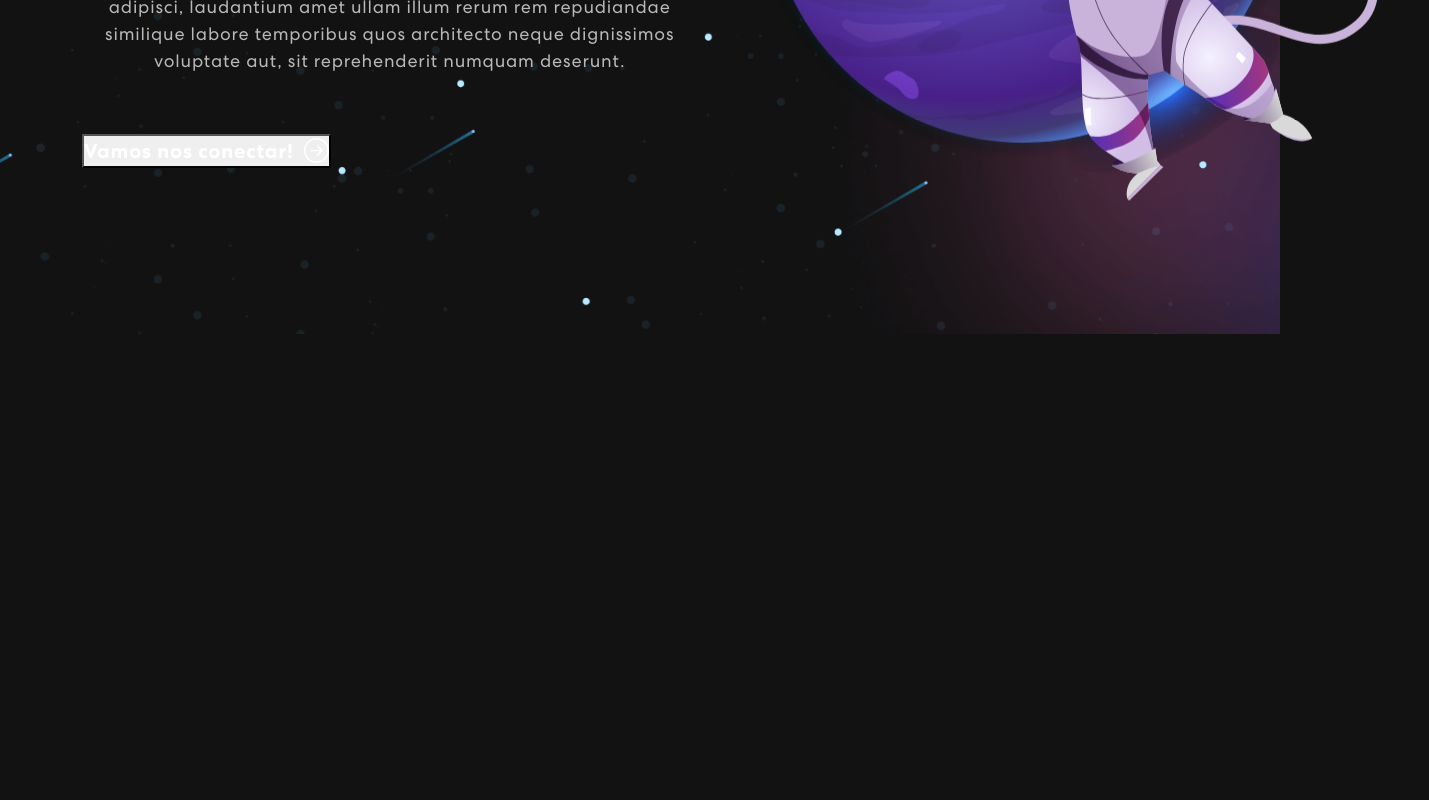
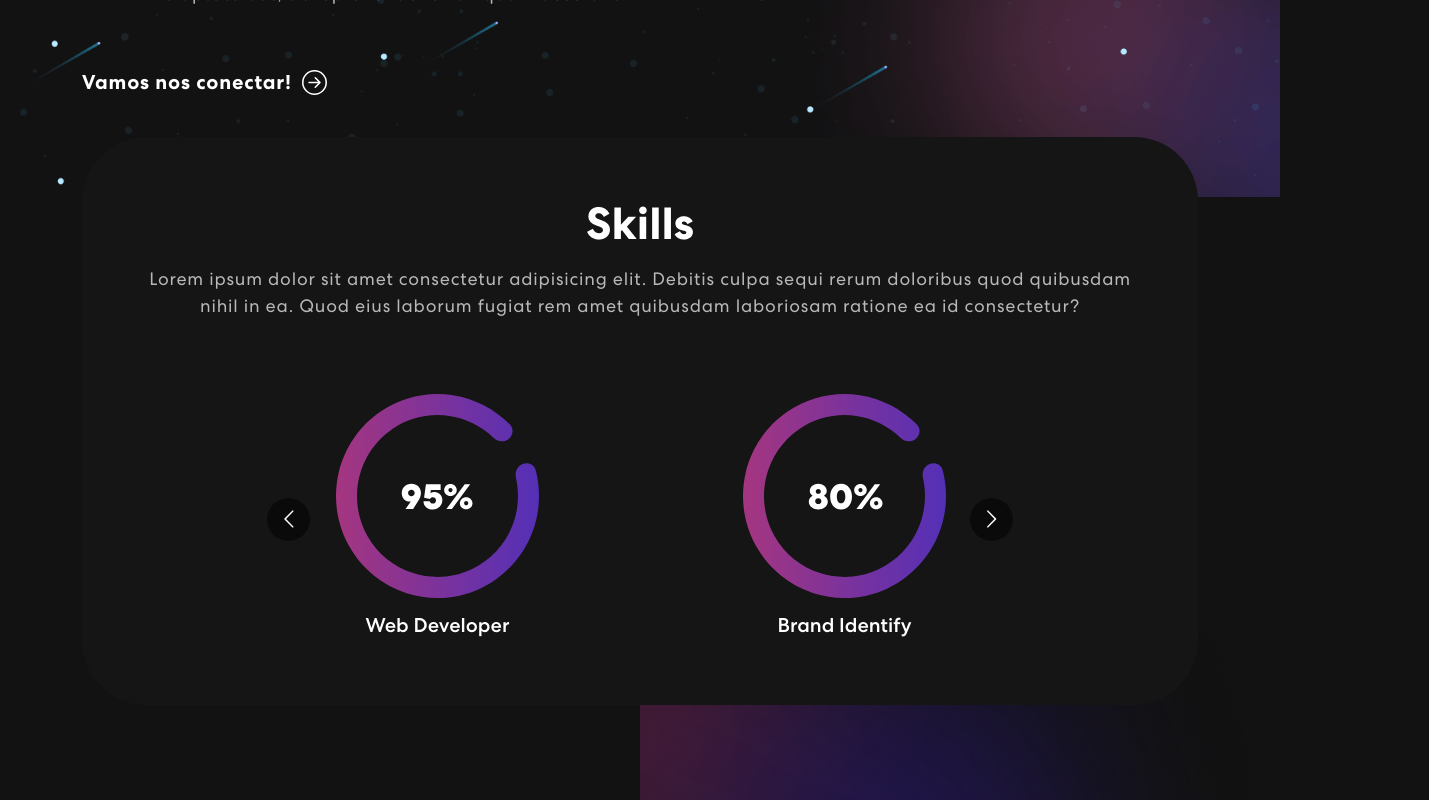
Before and after one commit to DevzVictor/personal-portifolio, a React (Create React App) app: page / in a window 1280 px wide. Shown: the part 640-1440 px from the top of the page, 1429 px wide, since content can reach past the window. Before the commit the page ends 974 px from the top, so only its background shows below. Built offline with nearby package versions, Linux system fonts and the light colour scheme.

Commit message:
feat(skills): create and implements skills sections

```diff
--- a/package.json
+++ b/package.json
@@ -11,6 +11,7 @@
     "react-bootstrap": "^2.7.4",
     "react-bootstrap-icons": "^1.10.3",
     "react-dom": "^18.2.0",
+    "react-multi-carousel": "^2.8.3",
     "react-scripts": "5.0.1",
     "web-vitals": "^2.1.4"
   },
--- a/src/App.css
+++ b/src/App.css
@@ -41,3 +41,43 @@ h1, h2, h3, h4, h5, h6 {
   padding: 0;
   line-height: normal;
 }
+
+p, a, li, button, ul {
+  margin: 0;
+  padding: 0;
+  line-height: normal;
+  text-decoration: none;
+}
+
+a:hover {
+  text-decoration: none;
+}
+
+img {
+  width: 100%;
+  height: auto;
+}
+
+button {
+  border: 0;
+  background-color: transparent;
+}
+
+input:focus, textarea:focus, select:focus {
+  outline: none;
+}
+
+@media (min-width:1700px) {
+	main .container {
+		max-width: 100%;
+		padding: 0 150px;
+	}
+}
+
+p.success {
+	color: green;
+}
+
+p.danger {
+	color: red;
+}
--- a/src/App.js
+++ b/src/App.js
@@ -2,6 +2,7 @@
 import './App.css';
 import { NavBar } from './components/NavBar/NavBar';
 import { Banner } from './components/Banner/Banner';
+import { Skills } from './components/Skills/Skills';
 import 'bootstrap/dist/css/bootstrap.min.css';
 
 function App() {
@@ -9,6 +10,7 @@ function App() {
     <div className="App">
       <NavBar/>
       <Banner/>
+      <Skills/>
     </div>
   );
 }
--- a/src/components/Banner/Banner.jsx
+++ b/src/components/Banner/Banner.jsx
@@ -49,11 +49,11 @@ export const Banner = () => {
   return (
     <section className="banner" id="home">
       <Container>
-        <Row className="align-items-center">
+        <Row className="aligh-items-center">
           <Col xs={12} md={6} xl={7}>
             <span className="tagline">Bem vindo ao meu Portfólio</span>
             <h1>
-              {"Oi, eu sou um Software Engineer  "}
+              {"Olá mundo! Me chamo Victor  "}
               <span className="wrap">{text}</span>
             </h1>
             <p>
--- /dev/null
+++ b/src/components/Skills/Skills.jsx
@@ -0,0 +1,64 @@
+import { Container, Col, Row } from "react-bootstrap";
+import Carousel from "react-multi-carousel";
+import "react-multi-carousel/lib/styles.css";
+import meter1 from "../../assets/img/meter1.svg";
+import meter2 from "../../assets/img/meter2.svg";
+import meter3 from "../../assets/img/meter3.svg";
+import colorSharp from "../../assets/img/color-sharp.png";
+import "./Style.css";
+
+export const Skills = () => {
+  const responsive = {
+    superLargeDesktop: {
+      // the naming can be any, depends on you.
+      breakpoint: { max: 4000, min: 3000 },
+      items: 5,
+    },
+    desktop: {
+      breakpoint: { max: 3000, min: 1024 },
+      items: 3,
+    },
+    tablet: {
+      breakpoint: { max: 1024, min: 464 },
+      items: 2,
+    },
+    mobile: {
+      breakpoint: { max: 464, min: 0 },
+      items: 1,
+    },
+  };
+
+  return (
+    <section className="skill" id="skills">
+      <Container>
+        <Row>
+          <Col>
+          <div className="skill-bx">
+            <h2>Skills</h2>
+            <p>Lorem ipsum dolor sit amet consectetur adipisicing elit. Debitis culpa sequi rerum doloribus quod quibusdam nihil in ea. Quod eius laborum fugiat rem amet quibusdam laboriosam ratione ea id consectetur?</p>
+            <Carousel responsive={responsive} infinite={true} className="skill-slider">
+                <div className="item">
+                    <img src={meter1} alt="" />
+                    <h5>Web Developer</h5>
+                </div>
+                <div className="item">
+                    <img src={meter2} alt="" />
+                    <h5>Brand Identify</h5>
+                </div>
+                <div className="item">
+                    <img src={meter3} alt="" />
+                    <h5>Full Stack</h5>
+                </div>
+                <div className="item">
+                    <img src={meter1} alt="" />
+                    <h5>Web Developer</h5>
+                </div>
+            </Carousel>
+          </div>
+          </Col>
+        </Row>
+      </Container>
+      <img className="background-image-left" src={colorSharp}/>
+    </section>
+  );
+};
--- /dev/null
+++ b/src/components/Skills/Style.css
@@ -0,0 +1,44 @@
+.skill {
+  padding: 0 0 50px 0;
+  position: relative;
+}
+
+.skill-bx {
+  background: #151515;
+  border-radius: 64px;
+  text-align: center;
+  padding: 60px 50px;
+  margin-top: -60px;
+}
+
+.skill h2 {
+  font-size: 45px;
+  font-weight: 700;
+}
+
+.skill p {
+  color: #b8b8b8;
+  font-size: 18px;
+  letter-spacing: 0.8px;
+  line-height: 1.5em;
+  margin: 14px 0 75px 0;
+}
+
+.skill-slider {
+  width: 80%;
+  margin: 0 auto;
+  position: relative;
+}
+
+.skill-slider .item img {
+  width: 50%;
+  margin: 0 auto 15px auto;
+}
+
+.background-image-left {
+    top: 28%;
+    position: absolute;
+    bottom: 0;
+    width: 50%;
+    z-index: -4;
+}
```
Also changed, not shown: 1 other file (tests, documents, lock files or other folders).
